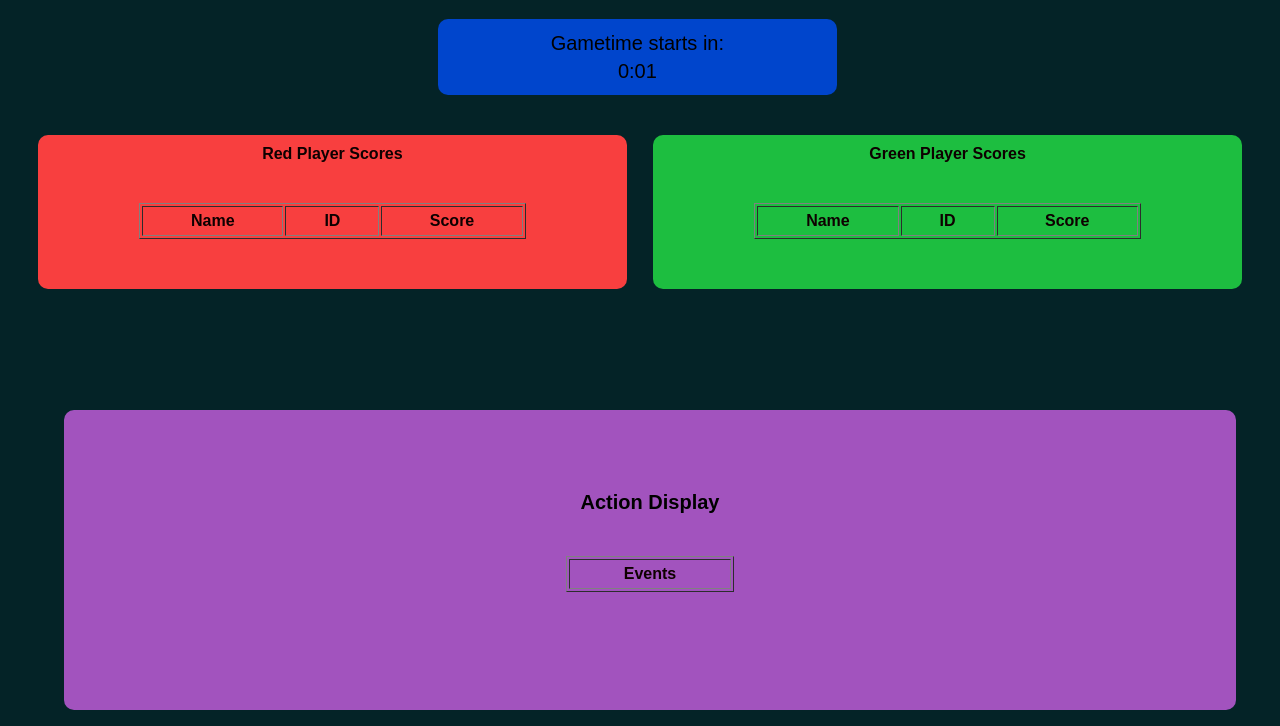
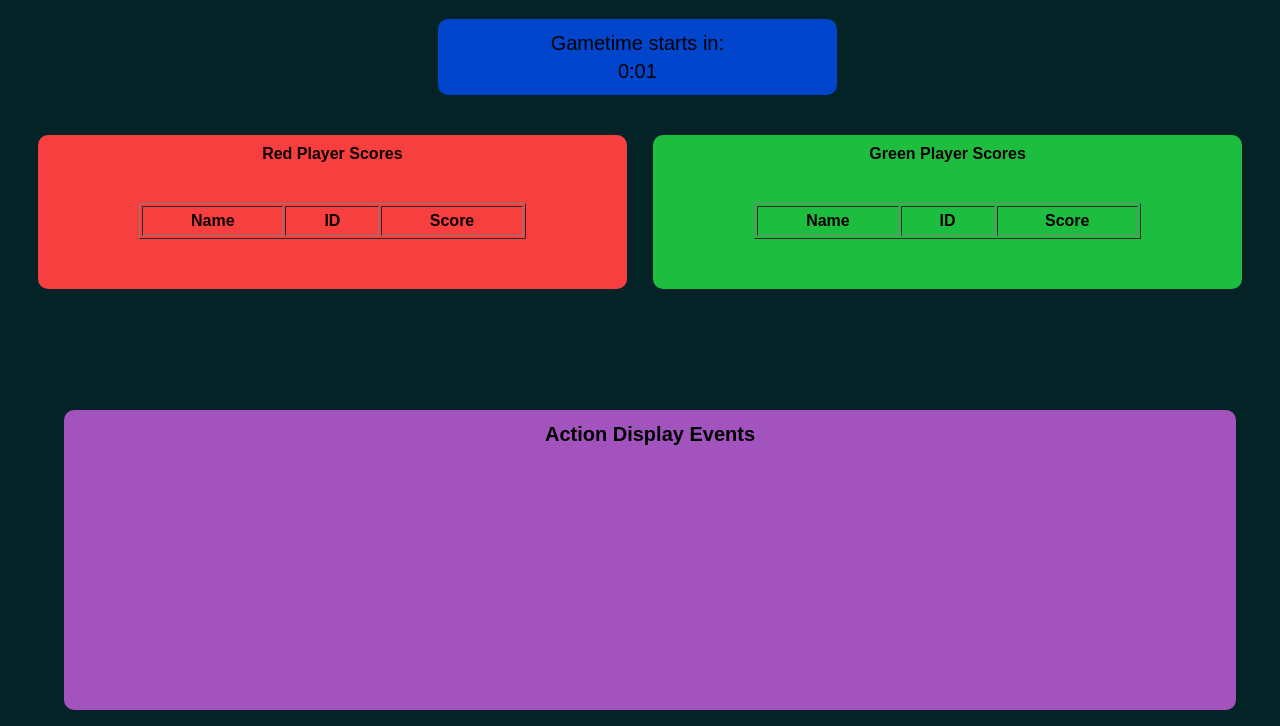
Before and after one commit to Psyonic123/Software-Engineering, a plain HTML site: page src/main/resources/templates/sprint3_player_action_screen.html in a window 1280 px wide. Shown: the part 74-800 px from the top of the page. Drawn offline with Linux system fonts and the light colour scheme; files that its build step writes are made by us from their sources; files whose address does not match are found by name.

Commit message:
latest
stuff

```diff
--- a/src/main/resources/static/sprint3_player_action_screen.css
+++ b/src/main/resources/static/sprint3_player_action_screen.css
@@ -93,9 +93,17 @@ body {
     background-color: #A253BE;
   padding: 10px;
     width: 90%;
-      display:inline-block;
+    display:inline-flex;
   justify-content: center;
     align-content: center;
+  }
+
+.actionDisplayStringValues {
+  height: 160px;
+  width: 500px;
+  overflow: auto;
+  padding: 1px;
+  line-height: 0.7em;
 }
 
 input[type="button"] {
--- a/src/main/resources/static/sprint3_player_action_screen.js
+++ b/src/main/resources/static/sprint3_player_action_screen.js
@@ -74,9 +74,15 @@ document.addEventListener("DOMContentLoaded", async () => {
     tageeJSON = JSON.parse(tageeJSON);
     console.log(tageeJSON);
 
-    var actionTable = document.getElementById("actionDisplayTable");
-    var actionRow = actionTable.insertRow();
-    var cell = actionRow.insertCell();
-    cell.innerHTML = taggerJSON.codeName + " hit " + tageeJSON.codeName;
+    // var actionTable = document.getElementById("actionDisplayTable");
+    // var actionRow = actionTable.insertRow();
+    // var cell = actionRow.insertCell();
+    // cell.innerHTML = taggerJSON.codeName + " hit " + tageeJSON.codeName;
+
+
+
+    //printing whom hit whom
+    document.getElementById("actionDisplayStringValues").innerHTML = taggerJSON.codeName + " laser'd " + tageeJSON.codeName + "<br><br>" + document.getElementById("actionDisplayStringValues").innerHTML;
+
   }
 });
--- a/src/main/resources/templates/sprint3_player_action_screen.html
+++ b/src/main/resources/templates/sprint3_player_action_screen.html
@@ -88,15 +88,11 @@
 
 	</div>
 	</div>
-	<div class="play-action-display" id="play-action-display">
+	<div class="play-action-display" id="play-action-display" >
 		<div id="play-action-display">
-			<b> Action Display </b>
-			<p>
-			<table id="actionDisplayTable" border="1" cellpadding="5" align="center">
-				<tr>
-					<td style = "width: 40%" align = "center" ><b>Events</b></td>
-				</tr>
-			</table>
+			<b> Action Display Events </b>
+			<span style="display: block;margin-bottom: 0.5em;"></span>
+			<div style= "height: 160px; width: 500px; overflow: auto; padding: 1px; line-height: 0.7em;" class="actionDisplayStringValues" id="actionDisplayStringValues" > </div>
 		</div>
 	</div>
 
```
Lines whose indentation alone changed are shown as unchanged.
